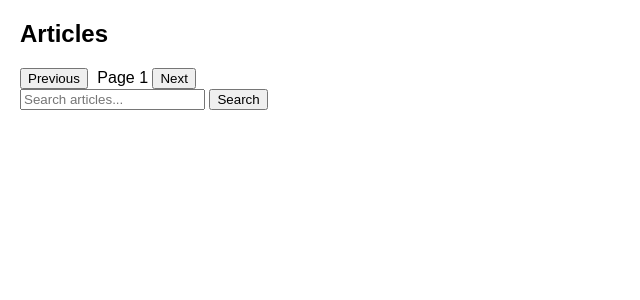
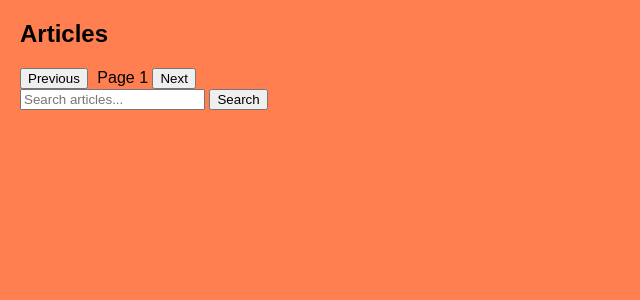
Before and after one commit to BorislavRaynov/dataScrap, a Django app: page / in a window 1280 px wide. Shown: the top 300 px of the page, without its empty margins (0-640 px from the left). Run offline with Django 5.2, Linux system fonts and the light colour scheme; data that the repository does not hold is empty.

Commit message:
Background added.

```diff
--- a/static/css/styles.css
+++ b/static/css/styles.css
@@ -1,6 +1,7 @@
 body {
     font-family: Arial, sans-serif;
     margin: 20px;
+    background-color: coral;
 }
 .article {
     border-bottom: 1px solid #ccc;
```
